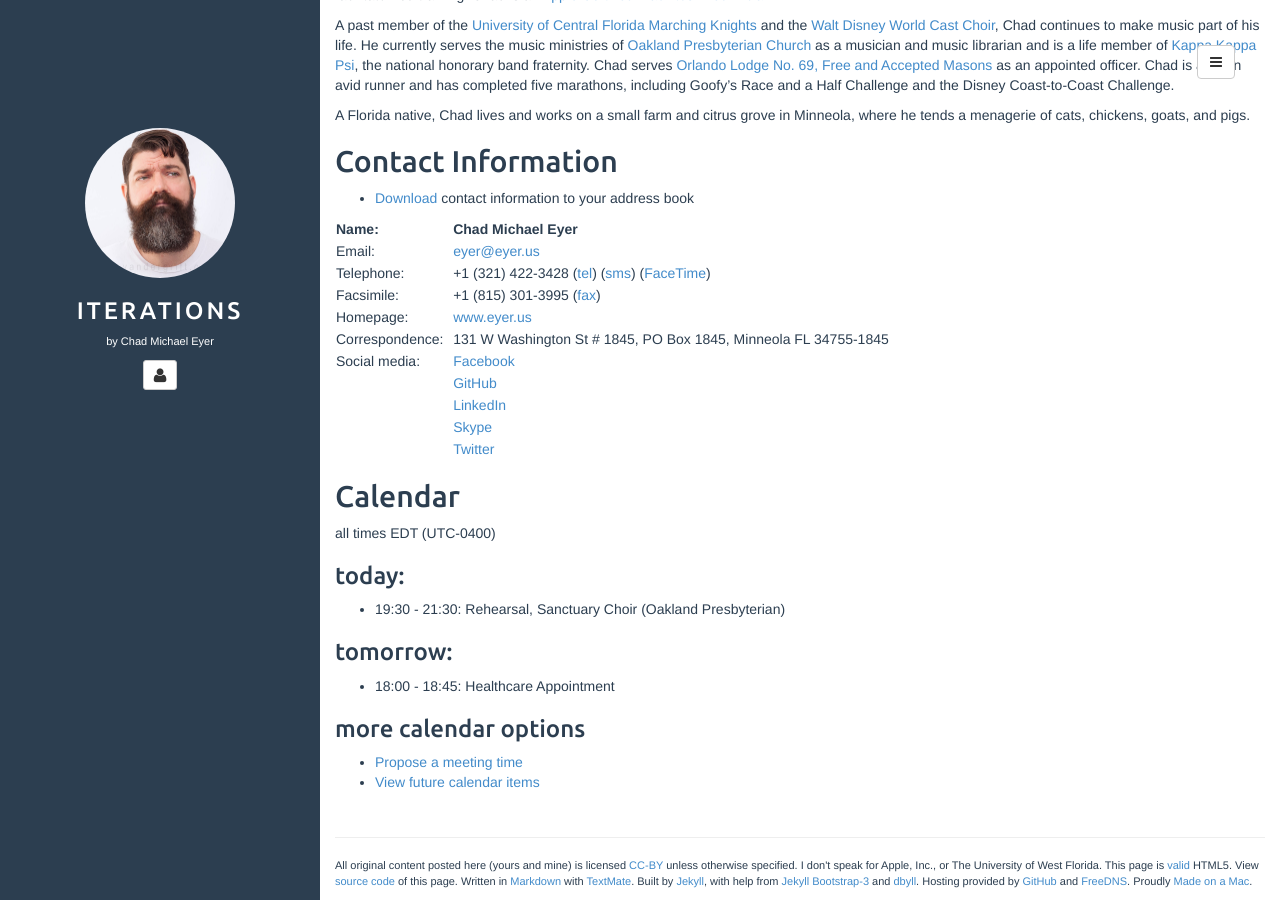
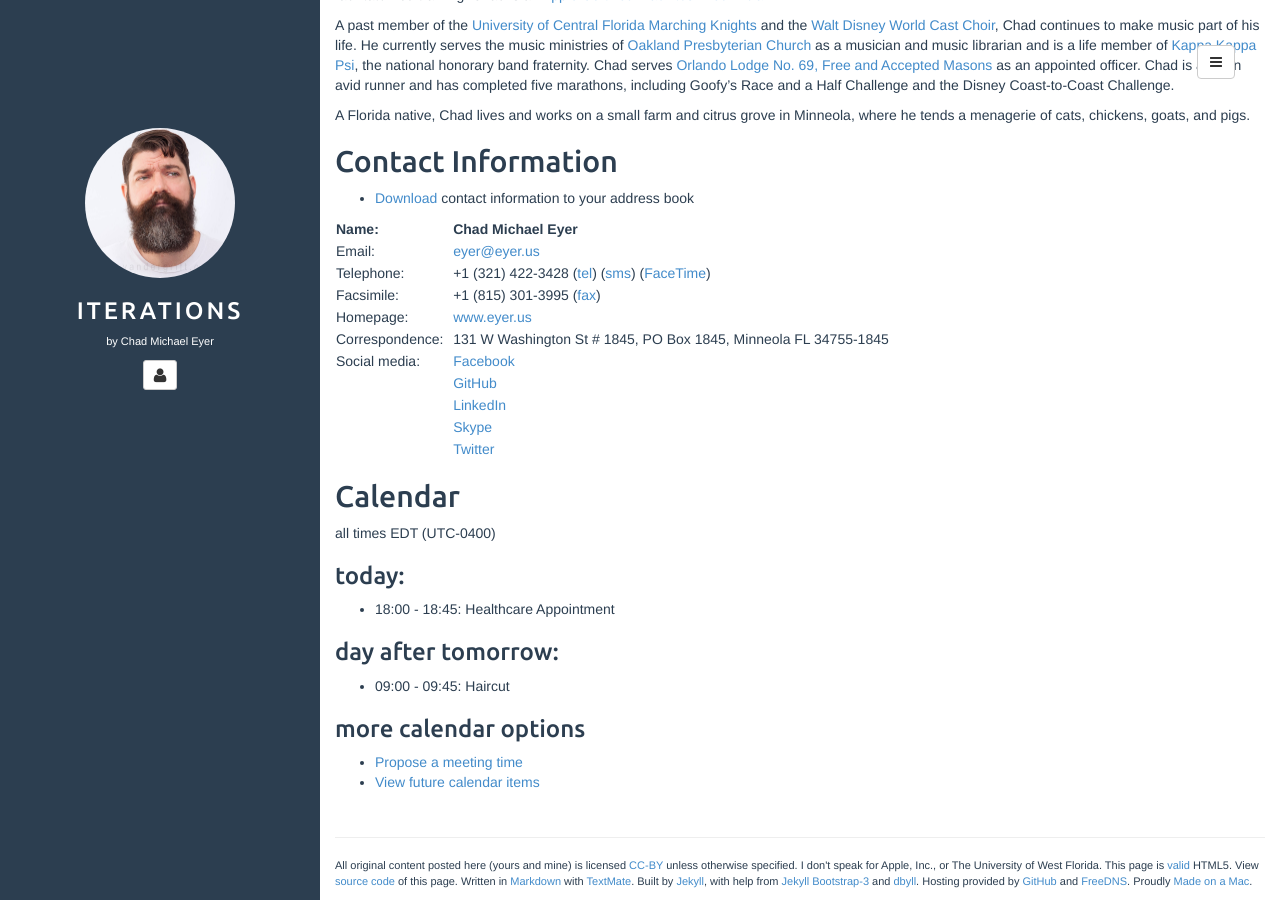
Before and after one commit to chadmichaeleyer/chadmichaeleyer.github.io, a Jekyll site: the page built from about.md, in a window 1280 px wide and 900 px high, scrolled down 954 px. Built offline with Jekyll 4.4.1, drawn with Linux system fonts in a browser that asks for light colours.

Commit message:
calendar update

```diff
--- a/calendar.markdown
+++ b/calendar.markdown
@@ -2,8 +2,8 @@ all times EDT (UTC-0400)
 
 ### today:
 
-* 19:30 - 21:30: Rehearsal, Sanctuary Choir (Oakland Presbyterian)
+* 18:00 - 18:45: Healthcare Appointment
 
-### tomorrow:
+### day after tomorrow:
 
-* 18:00 - 18:45: Healthcare Appointment
+* 09:00 - 09:45: Haircut
```
Also changed, not shown: calendar-year.markdown (+4 -4 lines).
